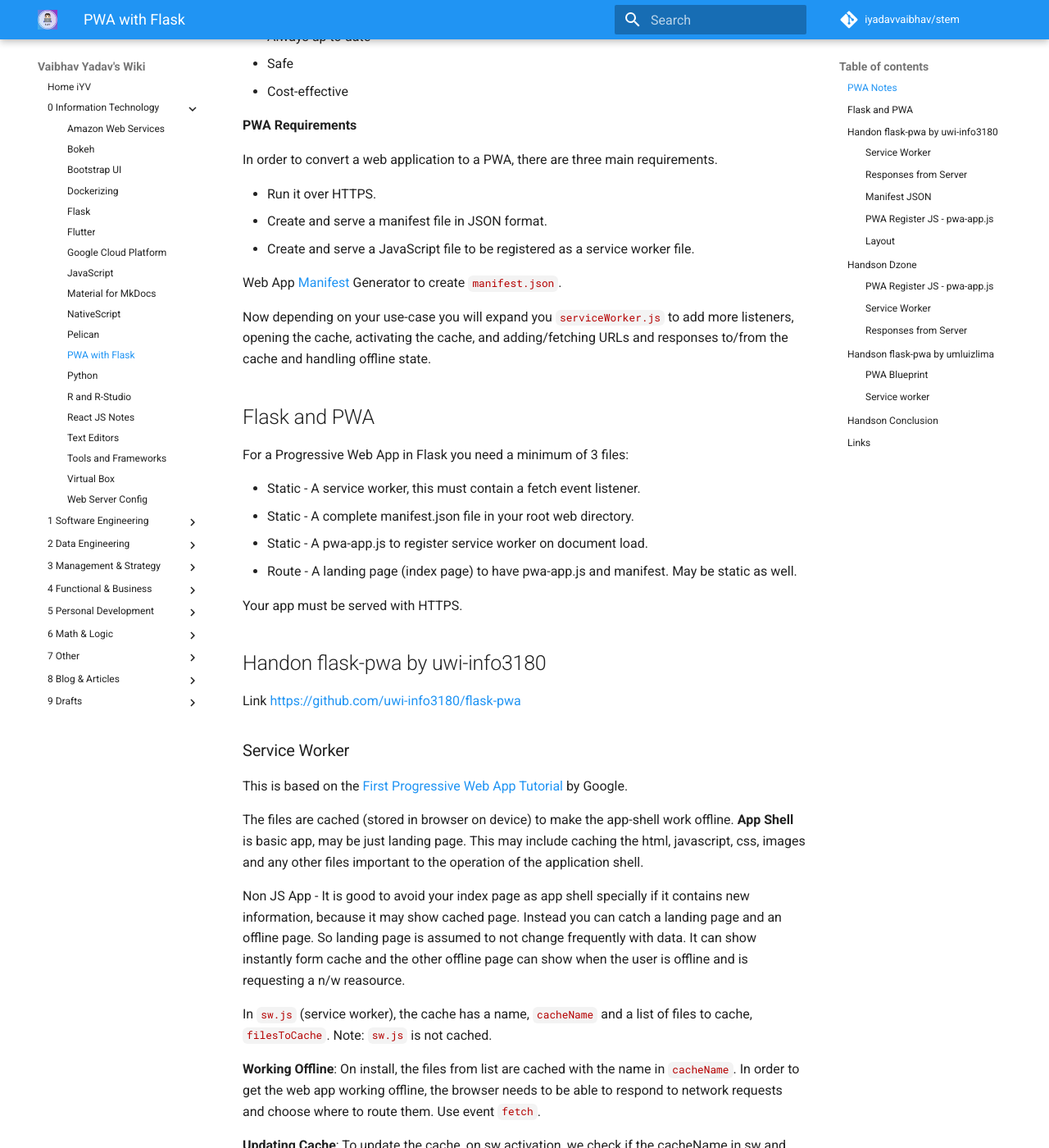
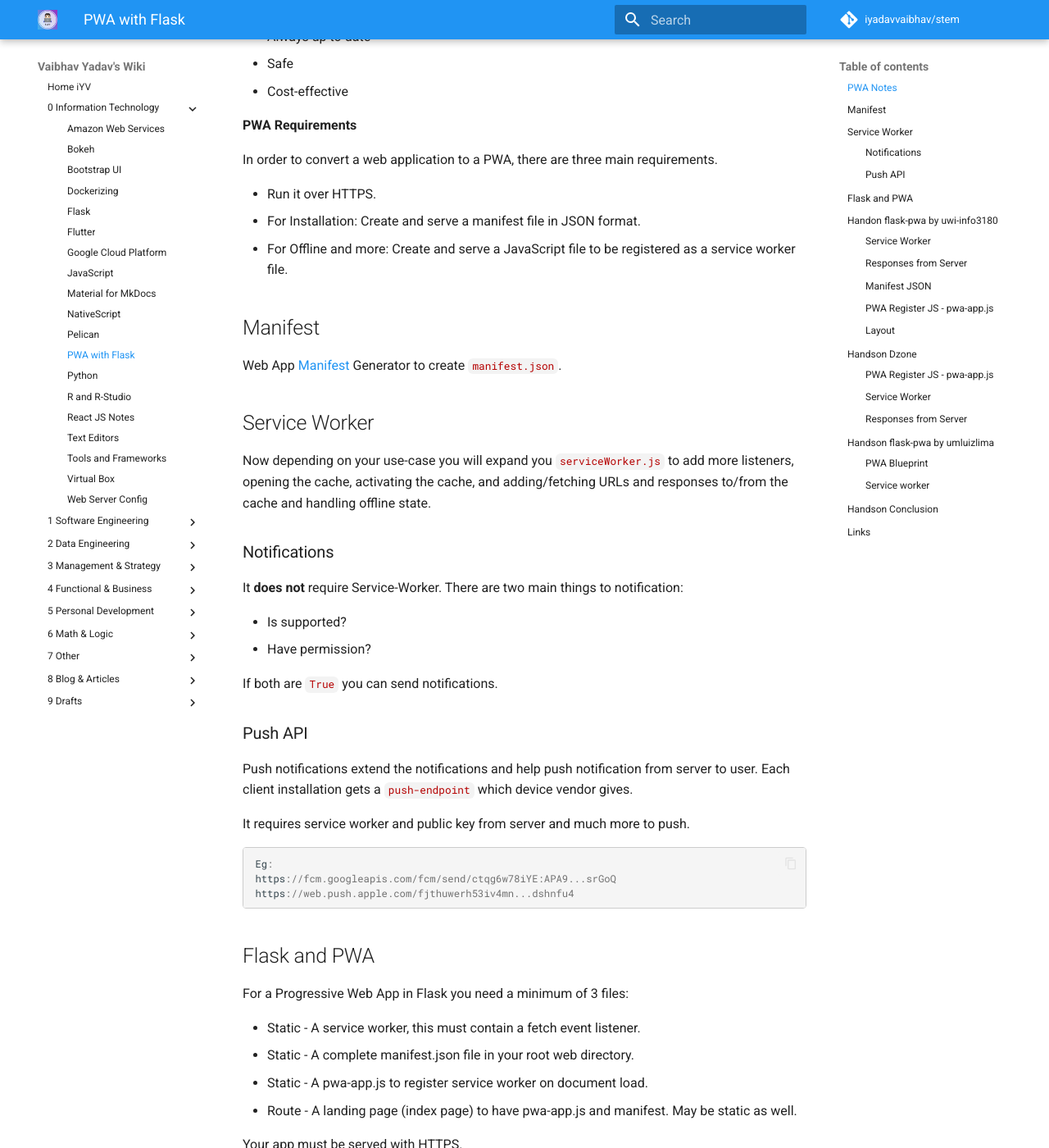
Before and after one commit to iYadavVaibhav/stem, an MkDocs documentation site: the page built from docs/0-Information-Technology/pwa.md, in a window 1280 px wide and 1400 px high, scrolled down 567 px. Shown: the whole window at 82% size. Built offline with MkDocs 1.6.1 and Material for MkDocs 9.7.7, drawn with Linux system fonts in a browser that asks for light colours; comment, search, counter and statistics services are not loaded; some of the changed text lies outside the part shown.

Commit message:
pwa-updates

````diff
--- a/docs/0-Information-Technology/pwa.md
+++ b/docs/0-Information-Technology/pwa.md
@@ -26,13 +26,37 @@
 In order to convert a web application to a PWA, there are three main requirements.
 
 - Run it over HTTPS.
-- Create and serve a manifest file in JSON format.
-- Create and serve a JavaScript file to be registered as a service worker file.
+- For Installation: Create and serve a manifest file in JSON format.
+- For Offline and more: Create and serve a JavaScript file to be registered as a service worker file.
+
+## Manifest
 
 Web App [Manifest](https://app-manifest.firebaseapp.com/) Generator to create `manifest.json`.
 
+## Service Worker
+
 Now depending on your use-case you will expand you `serviceWorker.js` to add more listeners, opening the cache, activating the cache, and adding/fetching URLs and responses to/from the cache and handling offline state.
 
+### Notifications
+
+It **does not** require Service-Worker. There are two main things to notification:
+
+- Is supported?
+- Have permission?
+
+If both are `True` you can send notifications.
+
+### Push API
+
+Push notifications extend the notifications and help push notification from server to user. Each client installation gets a `push-endpoint` which device vendor gives.
+
+It requires service worker and public key from server and much more to push.
+
+```js
+Eg:
+https://fcm.googleapis.com/fcm/send/ctqg6w78iYE:APA9...srGoQ
+https://web.push.apple.com/fjthuwerh53iv4mn...dshnfu4
+```
 
 ## Flask and PWA
 
````
Also changed, not shown: other parts of docs/0-Information-Technology/pwa.md (+3 -0 lines).
